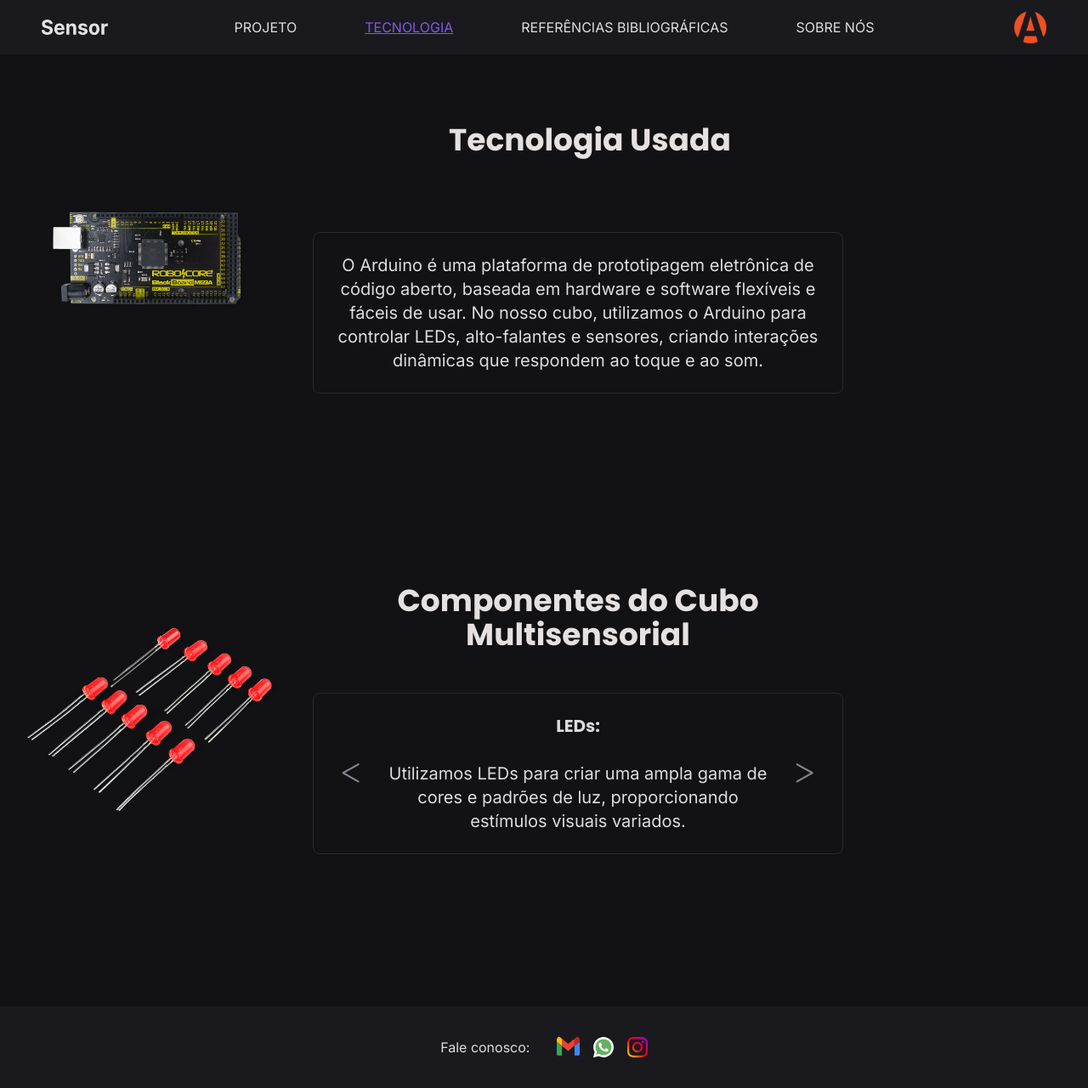
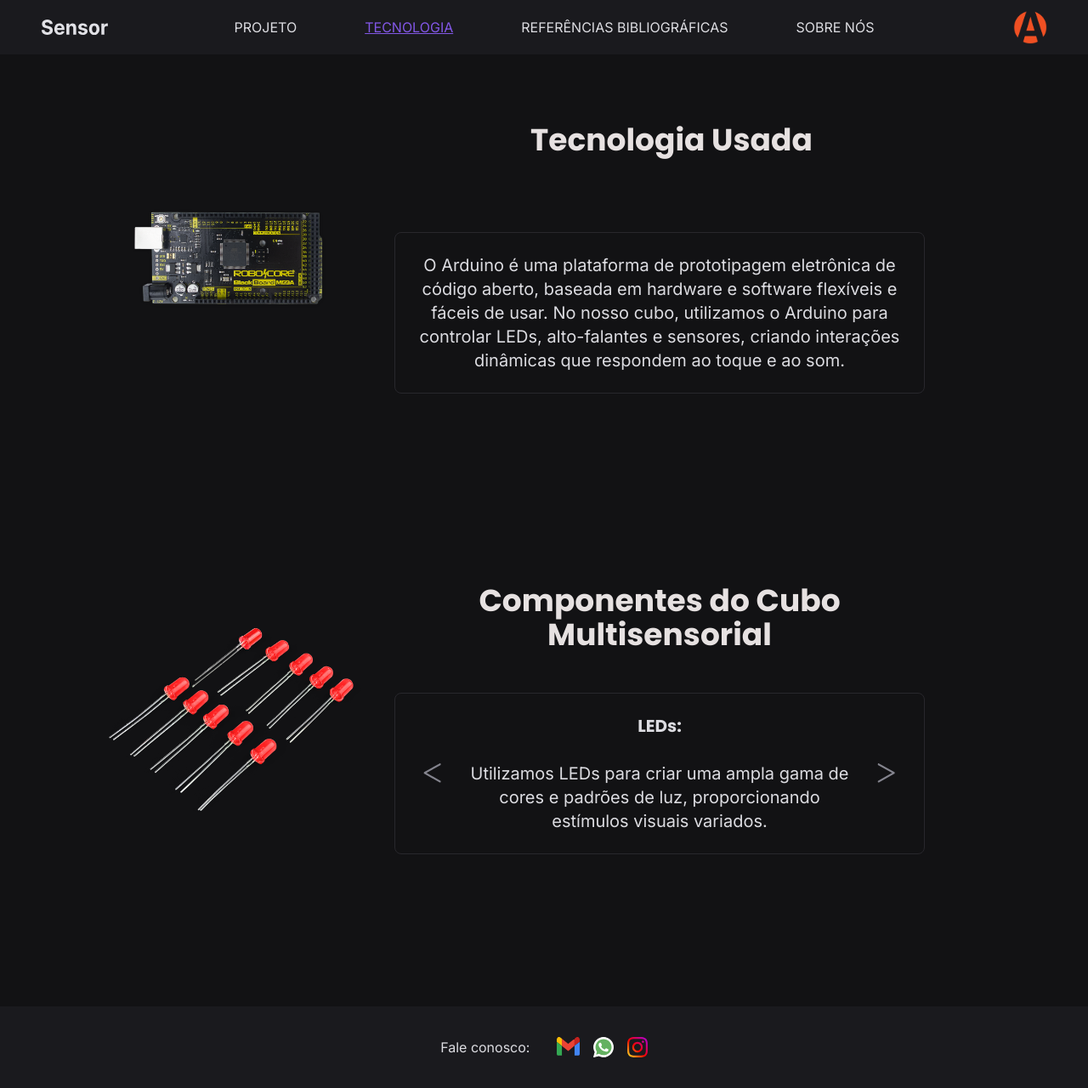
Before and after one commit to Augusto-Valerio/TCC-React, a React (Vite) app: page /tecnologia in a window 1280 px wide. Shown: the whole page at 85% size. Built offline with nearby package versions, Linux system fonts and the light colour scheme.

Commit message:
ajuste no max-width

```diff
--- a/src/components/Home.jsx
+++ b/src/components/Home.jsx
@@ -11,7 +11,7 @@
       <div className="flex justify-center items-center">
         <main className="flex flex-col items-center ">
           <section className="text-texto flex flex-col items-center w-[90%] h-auto mt-8">
-            <h1 className="font-poppins font-bold text-titulo mb-8 mt-20 text-3xl leading-tight text-center sm:text-4xl">
+            <h1 className="font-poppins font-bold text-titulo mb-8 mt-20 text-3xl leading-tight text-center sm:text-4xl sm:mt-28">
               Bem-vindo ao Projeto <br /> <span className="text-titulo2">Cubo Multissensorial</span>
             </h1>
 
--- a/src/components/Tecnologia.jsx
+++ b/src/components/Tecnologia.jsx
@@ -72,7 +72,7 @@
         <main className="w-full">
 
           <section className="flex flex-col items-center space-y-8 md:space-y-0 md:space-x-8 md:flex-row">
-            <img className="w-full h-auto mt-24 md:mt-36 md:mb-28 md:h-80 md:w-auto" src={currentImage} alt="Imagens de Arduino" />
+            <img className="w-full h-auto mt-24 md:mt-36 md:mb-28 md:h-80 md:w-auto sm:ml-24" src={currentImage} alt="Imagens de Arduino" />
 
             <div className="flex flex-col justify-center items-center md:items-start text-center md:text-left md:w-1/2 md:mt-36">
               <h2 className="text-titulo text-3xl px-4 py-6 font-poppins font-bold sm:text-4xl md:px-0 sm:ml-40 md:mt-10">
@@ -86,7 +86,7 @@
           </section>
 
           <section className="flex flex-col items-center mt-8 space-y-8 md:space-y-0 md:space-x-8 md:flex-row">
-            <img className="w-full h-auto mt-8 md:mt-20 md:mb-28 md:h-80 md:w-auto" src={currentSecondImage} alt="Imagens do projeto do cubo" />
+            <img className="w-full h-auto mt-8 md:mt-20 md:mb-28 md:h-80 md:w-auto sm:ml-24" src={currentSecondImage} alt="Imagens do projeto do cubo" />
 
             <div className="flex flex-col items-center md:items-start text-center md:text-left md:w-1/2">
               <h2 className="text-titulo text-3xl mb-2 px-4 pt-5 font-poppins font-bold md:mt-10 sm:text-4xl md:mb-12 md:text-center">
```
